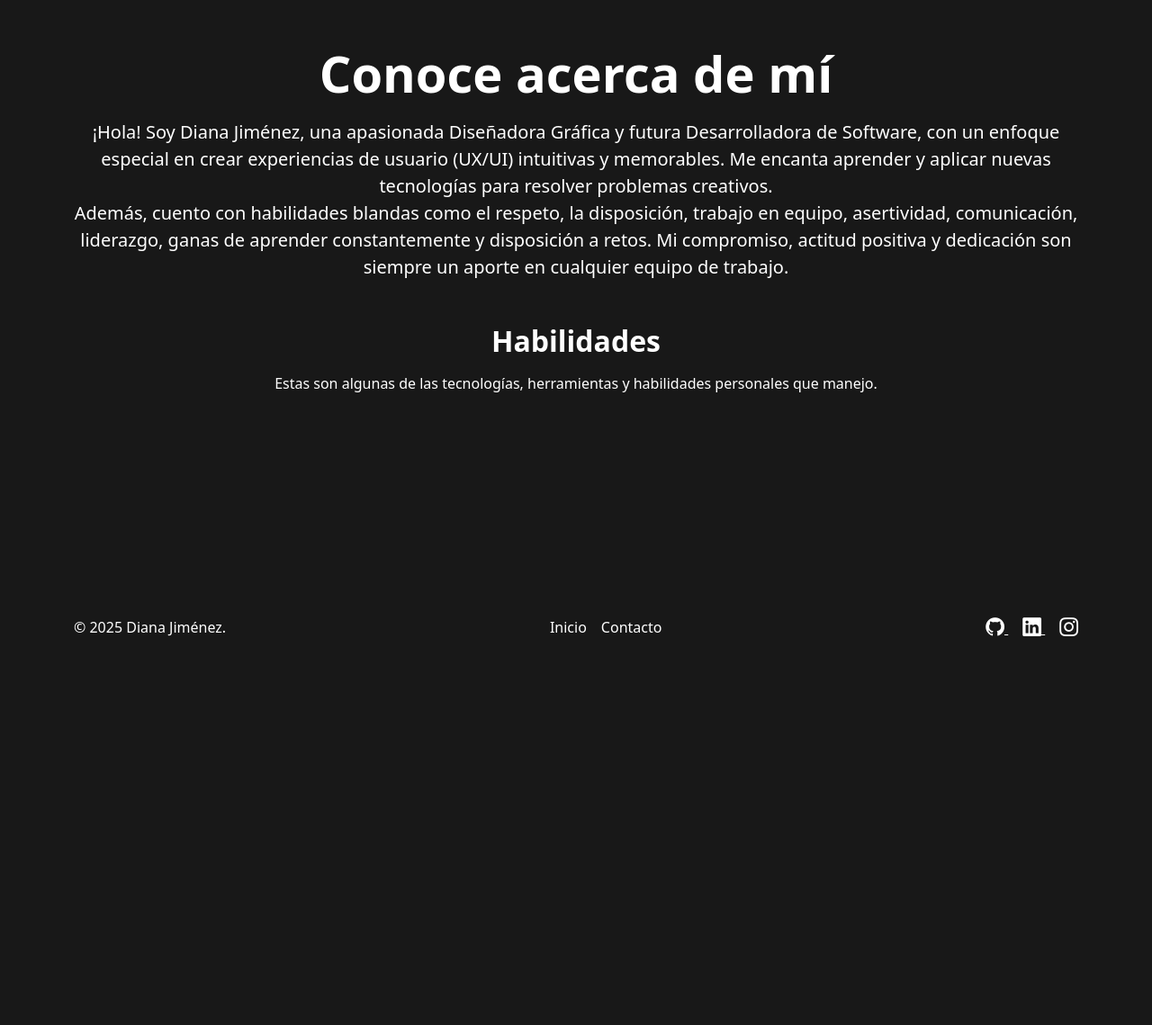
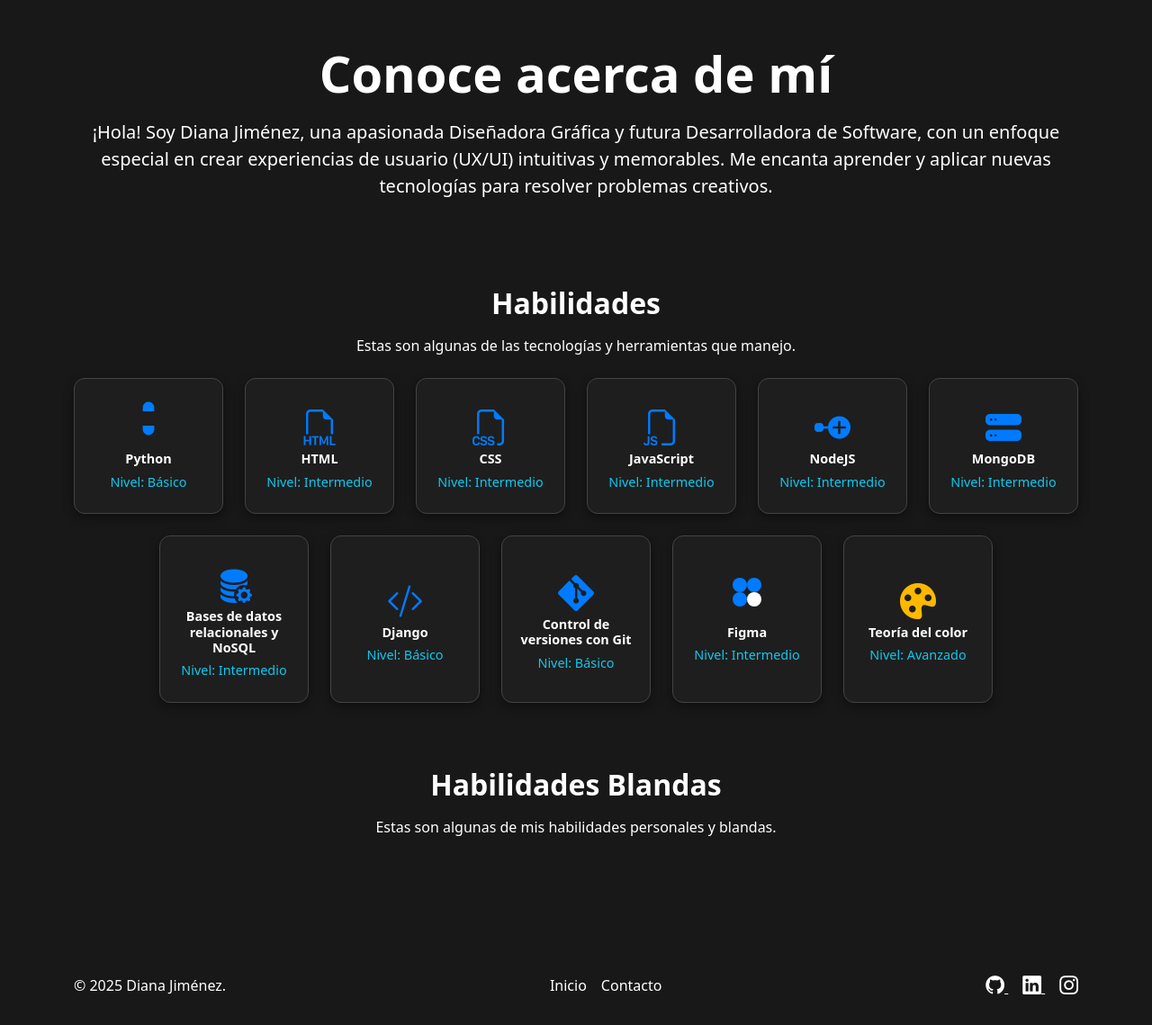
Before and after one commit to DianaJJ0/proyecto-portafolio, a Django app: page /sobre-mi/ in a window 1280 px wide. Shown: the part 59-1198 px from the top of the page at 90% size. Before the commit the page ends 766 px from the top, so only its background shows below. Run offline with Django 5.2, Linux system fonts and the light colour scheme; data comes from the database, SQL or seed files in the repository; both versions use the stored data as it was after the commit; data that the repository does not hold is empty.

Commit message:
organizar la plantilla sobre_mi y la base de datos

```diff
--- a/portafolio_app/models.py
+++ b/portafolio_app/models.py
@@ -2,7 +2,6 @@ from django.db import models
 
 # =========================
 # MODELO: Proyecto
-# =========================
 class Proyecto(models.Model):
     titulo = models.CharField(max_length=100)
     descripcion = models.TextField()
@@ -14,16 +13,16 @@ class Proyecto(models.Model):
 
 # =========================
 # MODELO: Habilidad Técnica
-# =========================
 class Habilidad(models.Model):
     NIVEL_CHOICES = [
         ('basico', 'Básico'),
         ('intermedio', 'Intermedio'),
         ('avanzado', 'Avanzado'),
     ]
+
     nombre = models.CharField(max_length=50)
     nivel = models.CharField(max_length=20, choices=NIVEL_CHOICES)
-    icono = models.CharField(max_length=50, blank=True, default="")  # icono CSS/HTML opcional
+    icono = models.TextField(help_text="Código HTML para el icono (SVG o <i> de Bootstrap).")
 
     class Meta:
         verbose_name = "Habilidad"
@@ -35,21 +34,20 @@ class Habilidad(models.Model):
 
 # =========================
 # MODELO: Habilidad Blanda
-# =========================
 class HabilidadBlanda(models.Model):
     nombre = models.CharField(max_length=50)
-    icono = models.CharField(max_length=50, blank=True, default="")  # icono CSS/HTML opcional
+    icono = models.TextField(help_text="Código HTML para el icono (SVG o <i> de Bootstrap).")
 
     class Meta:
-        verbose_name = "Habilidad Blanda"
-        verbose_name_plural = "Habilidades Blandas"
+        verbose_name = "Habilidad blanda"
+        verbose_name_plural = "Habilidades blandas"
 
     def __str__(self):
         return self.nombre
 
+
 # =========================
 # MODELO: Experiencia Laboral
-# =========================
 class ExperienciaLaboral(models.Model):
     puesto = models.CharField(max_length=100)
     empresa = models.CharField(max_length=100)
@@ -60,10 +58,8 @@ class ExperienciaLaboral(models.Model):
     def __str__(self):
         return f"{self.puesto} en {self.empresa}"
 
-
 # =========================
 # MODELO: Estudio
-# =========================
 class Estudio(models.Model):
     institucion = models.CharField(max_length=120)
     titulo_obtenido = models.CharField(max_length=120)
@@ -76,7 +72,6 @@ class Estudio(models.Model):
 
 # =========================
 # MODELO: Hobby o Pasatiempo
-# =========================
 class Hobby(models.Model):
     nombre = models.CharField(max_length=100)
     descripcion = models.TextField(blank=True)
--- a/portafolio_app/templates/portafolio/sobre_mi.html
+++ b/portafolio_app/templates/portafolio/sobre_mi.html
@@ -11,19 +11,14 @@
             ¡Hola! Soy Diana Jiménez, una apasionada Diseñadora Gráfica y futura Desarrolladora de Software, con un
             enfoque especial en crear experiencias de usuario (UX/UI) intuitivas y memorables.
             Me encanta aprender y aplicar nuevas tecnologías para resolver problemas creativos.
-            <br>
-            Además, cuento con habilidades blandas como el respeto, la disposición, trabajo en equipo, asertividad,
-            comunicación, liderazgo, ganas de aprender constantemente y disposición a retos.
-            Mi compromiso, actitud positiva y dedicación son siempre un aporte en cualquier equipo de trabajo.
         </p>
     </section>
+    <br><br>
 
-    <!-- =========== SECCIÓN DE HABILIDADES =========== -->
+    <!-- =========== SECCIÓN DE HABILIDADES TÉCNICAS =========== -->
     <section class="skills-section text-center mb-5">
         <h2 class="fw-bold">Habilidades</h2>
-        <p class="text-muted">Estas son algunas de las tecnologías, herramientas y habilidades personales que manejo.
-        </p>
-
+        <p class="text-muted">Estas son algunas de las tecnologías y herramientas que manejo.</p>
         <div class="row mt-4 justify-content-center">
             {% for habilidad in habilidades_tecnicas %}
             <div class="col-lg-2 col-md-4 col-6 mb-4">
@@ -34,16 +29,24 @@
                 </div>
             </div>
             {% endfor %}
+        </div>
+    </section>
+
+    <!-- =========== SECCIÓN DE HABILIDADES BLANDAS =========== -->
+    <section class="skills-section text-center mb-5">
+        <h2 class="fw-bold mt-5">Habilidades Blandas</h2>
+        <p class="text-muted">Estas son algunas de mis habilidades personales y blandas.</p>
+        <div class="row mt-4 justify-content-center">
             {% for habilidad in habilidades_blandas %}
             <div class="col-lg-2 col-md-4 col-6 mb-4">
                 <div class="card-base skill-card">
                     {{ habilidad.icono|safe }}
                     <h5>{{ habilidad.nombre }}</h5>
-                    {# Las blandas NO muestran nivel #}
                 </div>
             </div>
             {% endfor %}
         </div>
     </section>
+
 </div>
 {% endblock %}
--- a/portafolio_app/views.py
+++ b/portafolio_app/views.py
@@ -1,6 +1,6 @@
 from django.shortcuts import render, redirect, get_object_or_404
 from .models import Proyecto, ExperienciaLaboral, Estudio, Hobby, Habilidad, HabilidadBlanda
-from .forms import ProyectoForm, ExperienciaLaboralForm, EstudioForm, HobbyForm, ContactoForm, HabilidadForm, HabilidadBlandaForm
+from .forms import HabilidadBlandaForm, HabilidadForm, ProyectoForm, ExperienciaLaboralForm, EstudioForm, HobbyForm, ContactoForm
 
 # =========================
 # VISTA: Página de inicio
@@ -8,25 +8,28 @@ from .forms import ProyectoForm, ExperienciaLaboralForm, EstudioForm, HobbyForm,
 def inicio(request):
     return render(request, 'portafolio/inicio.html')
 
+# =========================
+# VISTA: Sobre mí (habilidades técnicas y blandas desde la BD)
+# =========================
 def sobre_mi(request):
-    return render(request, 'portafolio/sobre_mi.html')
+    habilidades_tecnicas = Habilidad.objects.all()
+    habilidades_blandas = HabilidadBlanda.objects.all()
+    return render(request, 'portafolio/sobre_mi.html', {
+        'habilidades_tecnicas': habilidades_tecnicas,
+        'habilidades_blandas': habilidades_blandas,
+    })
 
+# =========================
+# VISTA: Contacto
+# =========================
 def contacto(request):
-    """
-    Vista para la página de contacto.
-    Renderiza la plantilla contacto.html con el formulario de contacto.
-    """
     if request.method == 'POST':
         form = ContactoForm(request.POST)
         if form.is_valid():
-            # Aquí puedes procesar el formulario (enviar email, guardar en BD, etc)
-            # Por ahora solo puedes mostrar un mensaje o redirigir
-            # return redirect('inicio')  # Ejemplo: redirigir al inicio después de enviar
             pass
     else:
         form = ContactoForm()
     return render(request, 'portafolio/contacto.html', {'form': form})
-
 # =========================
 # VISTAS CRUD: Proyecto
 
```
Also changed, not shown: db.sqlite3, portafolio_app/migrations/0007_alter_habilidadblanda_options_alter_habilidad_icono_and_more.py (added), portafolio_app/migrations/0008_alter_habilidad_icono_alter_habilidadblanda_icono.py (added).
